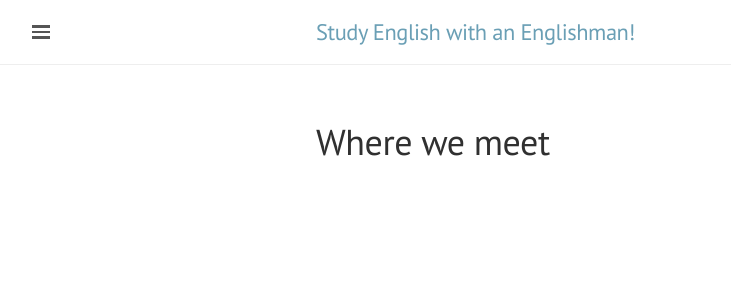
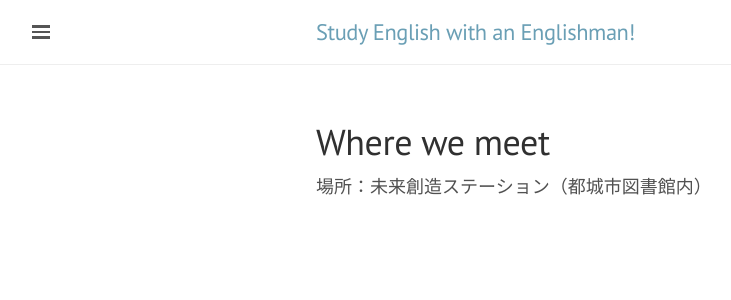
Before and after one commit to KyushuEnglish/KyushuEnglish.github.io, a Jekyll site: the page built from Where we meet.md, in a window 1280 px wide. Shown: the top 300 px of the page, without its empty margins (0-731 px from the left). Built offline with Jekyll 4.4.1, drawn with Linux system fonts in a browser that asks for light colours.

Commit message:
Update Where we meet.md

```diff
--- a/Where we meet.md
+++ b/Where we meet.md
@@ -3,3 +3,5 @@ layout: page
 title: Where we meet
 lc_title: Where we meet
 ---
+
+場所：未来創造ステーション（都城市図書館内）
```
